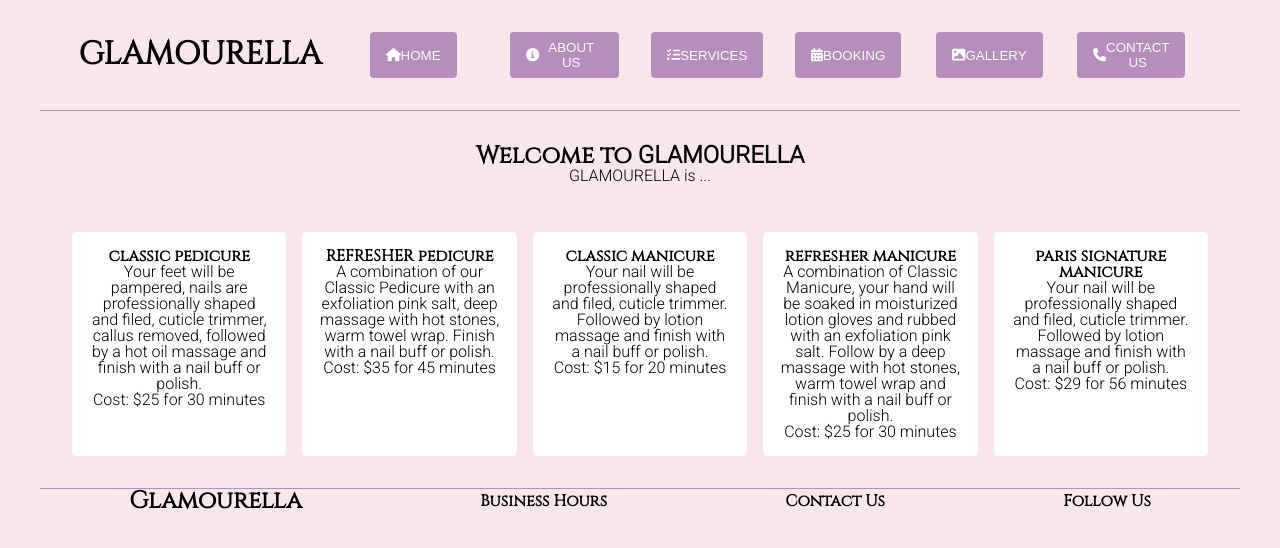
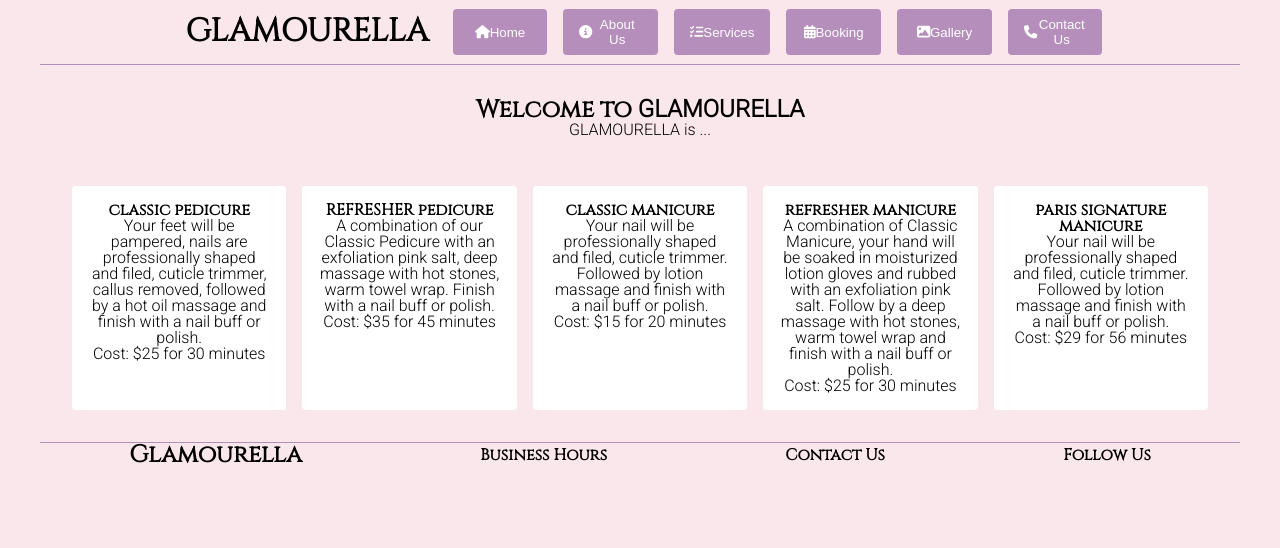
Before and after one commit to carlos-hereee/glamourella, a React (Create React App) app: page / in a window 1280 px wide. Shown: the top 548 px of the page. Built offline with nearby package versions, Linux system fonts and the light colour scheme; no server answers.

Commit message:
neat: looks prettier

```diff
--- a/src/component/atoms/Buttons.js
+++ b/src/component/atoms/Buttons.js
@@ -4,7 +4,7 @@ import Icons from "./Icons";
 const Buttons = ({ name, handleClick }) => {
   return (
     <button type="button" className="btn" onClick={handleClick}>
-      <Icons name={name} /> {name.toUpperCase()}
+      <Icons name={name} /> {name}
     </button>
   );
 };
--- a/src/component/atoms/Icons.js
+++ b/src/component/atoms/Icons.js
@@ -43,7 +43,7 @@ const svg = {
   0: fa0,
 };
 const Icons = ({ name, size }) => {
-  return <FontAwesomeIcon icon={svg[name]} size={size} />;
+  return <FontAwesomeIcon icon={svg[name.toLowerCase()]} size={size} />;
 };
 
 export default Icons;
--- a/src/pages/Header.js
+++ b/src/pages/Header.js
@@ -8,22 +8,22 @@ const Header = () => {
       <Logo />
       <nav className="navbar">
         <Link className="nav-link" to="/">
-          <Buttons name="home" />
+          <Buttons name="Home" />
         </Link>
         <Link className="nav-link" to="/about-us">
-          <Buttons name="about us" />
+          <Buttons name="About Us" />
         </Link>
         <Link className="nav-link" to="/services">
-          <Buttons name="services" />
+          <Buttons name="Services" />
         </Link>
         <Link className="nav-link" to="/booking">
-          <Buttons name="booking" />
+          <Buttons name="Booking" />
         </Link>
         <Link className="nav-link" to="/gallery">
-          <Buttons name="gallery" />
+          <Buttons name="Gallery" />
         </Link>
         <Link className="nav-link" to="/contact-us">
-          <Buttons name="contact us" />
+          <Buttons name="Contact Us" />
         </Link>
       </nav>
     </header>
--- a/src/stylesheets/header.scss
+++ b/src/stylesheets/header.scss
@@ -13,12 +13,11 @@
   display: flex;
   flex-wrap: wrap;
   justify-content: space-around;
-  margin: 1rem;
 }
 .nav-link {
   text-decoration: none;
   display: flex;
-  padding: 1rem;
+  padding: 0.5rem;
   flex: 1;
 }
 .footer {
--- a/src/stylesheets/styles.scss
+++ b/src/stylesheets/styles.scss
@@ -3,11 +3,11 @@
   color: $primary-text-color;
   border: none;
   padding: 0.5rem 1rem;
-  max-width: 300px;
   border-radius: 4px;
   display: flex;
   align-items: center;
   justify-content: center;
+  flex: 1;
   cursor: pointer;
   &:hover {
     background-color: $secondary-bg-color;
```
